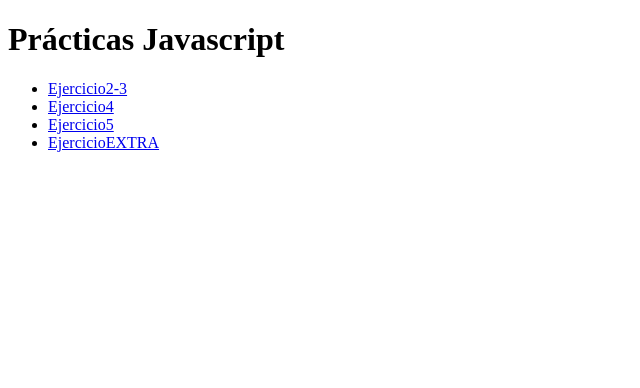
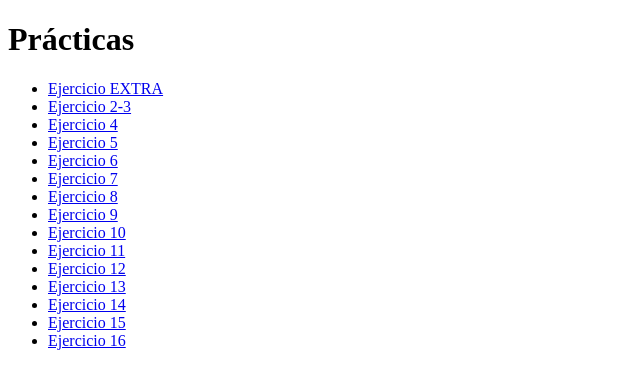
Before and after one commit to Hack-Part-Time-5/JS.PRACTICA-ANTONIO, a plain HTML site: page index.html in a window 1280 px wide. Shown: the whole page, without its empty margins (0-640 px from the left). Drawn offline with Linux system fonts and the light colour scheme.

Commit message:
Add files via upload

```diff
--- a/index.html
+++ b/index.html
@@ -8,12 +8,27 @@
     <link rel="stylesheet" href="/style.css">
 </head>
 <body>
-<h1>Prácticas Javascript </h1>
-<ul>
-    <li><a href="/EJERCICIO2-3.html">Ejercicio2-3</a>
-    <li><a href="/EJERCICIO4.html">Ejercicio4</a>
-        <li><a href="/EJERCICIO5.html">Ejercicio5</a>
-            <li><a href="/EJERCICIOEXTRA.html">EjercicioEXTRA</a>
+    <div class="header">
+
+    </div>
+    <h1 class="h1">Prácticas </h1>
+<ul class="ul">
+    <li class="listado"><a href="/EJERCICIOEXTRA.html">Ejercicio EXTRA</a></LI>
+        <li class="listado"><a href="/EJERCICIO2-3.html">Ejercicio 2-3</a></LI>
+    <li class="listado"><a href="/EJERCICIO4.html">Ejercicio 4</a></LI>
+        <li class="listado"><a href="/EJERCICIO5.html">Ejercicio 5</a></LI>
+                <LI class="listado"><a href="/EJERCICIO6.html">Ejercicio 6</a></LI>
+                <LI class="listado"><a href="/EJERCICIO 7.html">Ejercicio 7</a></LI>
+                <LI class="listado"><a href="/EJERCICIO 8.html">Ejercicio 8</a></LI>
+                <LI class="listado"><a href="/EJERCICIO 9.html">Ejercicio 9</a></LI>
+                <LI class="listado"><a href="/EJERCICIO 10.html">Ejercicio 10</a></LI>
+                <LI class="listado"><a href="/EJERCICIO 11.html">Ejercicio 11</a></LI>
+                <LI class="listado"><a href="/EJERCICIO 12.html">Ejercicio 12</a></LI>
+                <LI class="listado"><a href="/EJERCICIO 13.html">Ejercicio 13</a></LI>
+                <LI class="listado"><a href="/EJERCICIO 14.html">Ejercicio 14</a></LI>
+                <LI class="listado"><a href="/EJERCICIO 15.html">Ejercicio 15</a></LI>
+                <LI class="listado"><a href="/EJERCICIO 16.html">Ejercicio 16</a></LI>
+
 </ul>
 
 </body>
```
